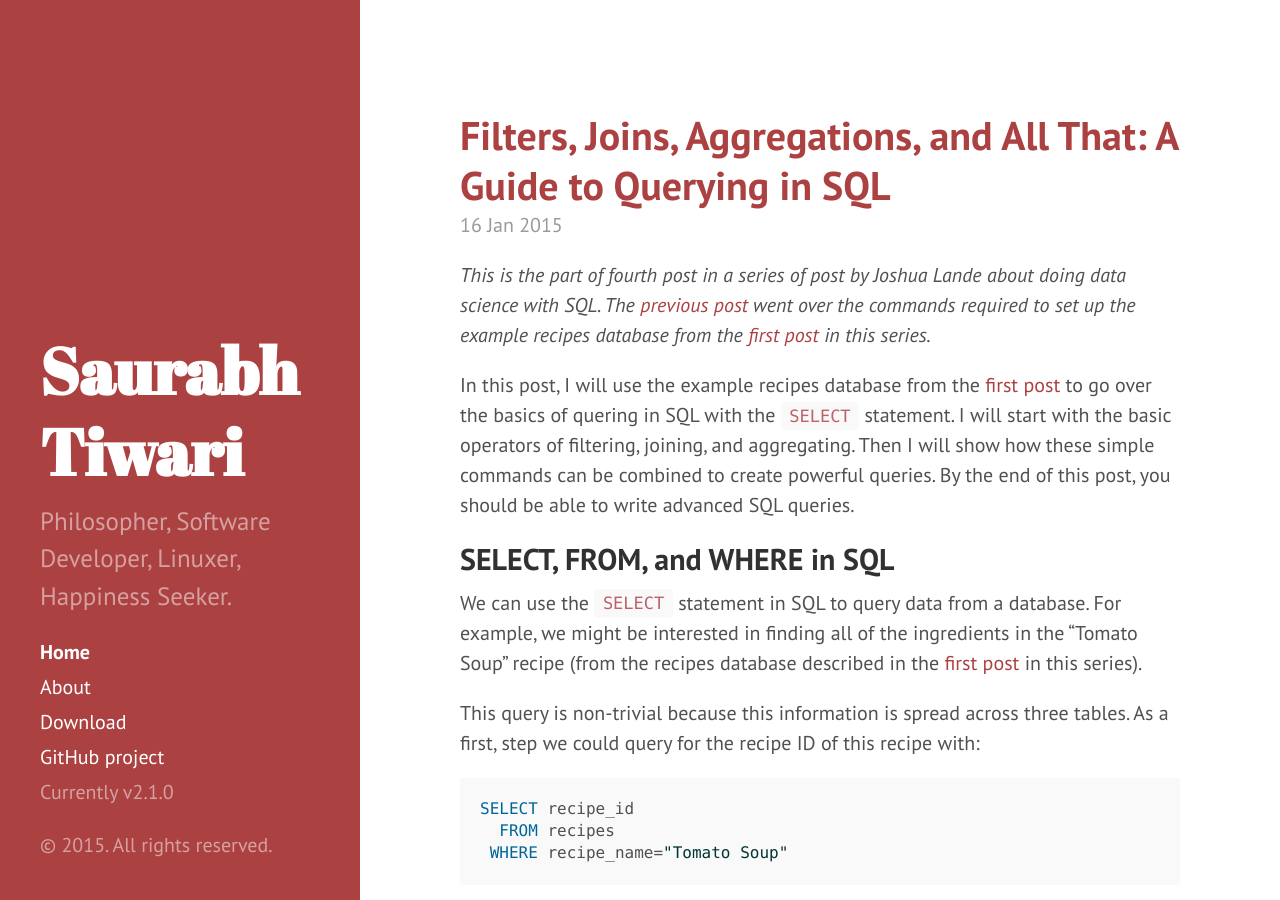
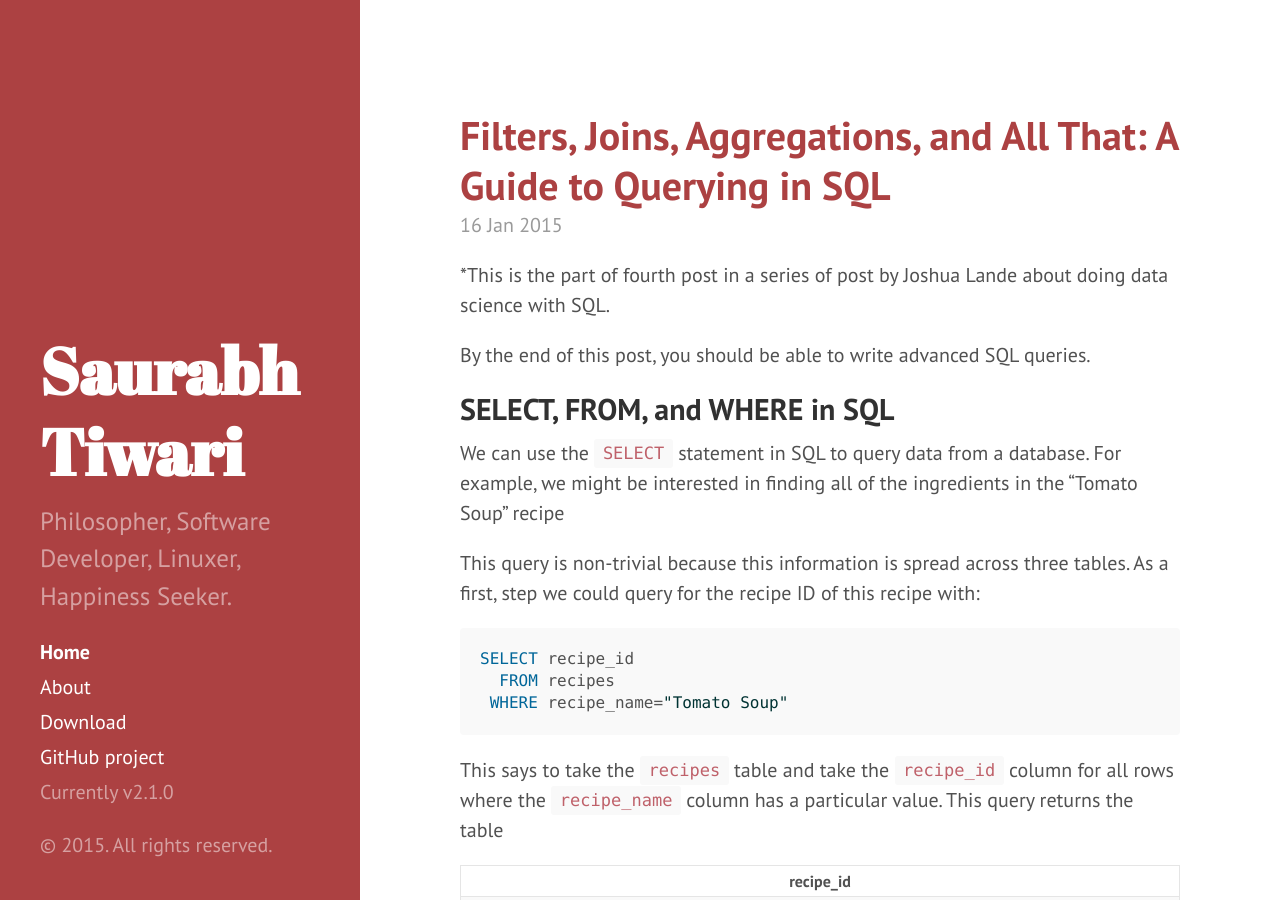
Before and after one commit to neo7/neo7.github.io, a Jekyll site: the page built from index.html, in a window 1280 px wide and 900 px high. Built offline with Jekyll 4.4.1, drawn with Linux system fonts in a browser that asks for light colours; Markdown is read by kramdown in place of the engine named in the settings; the list of posts is cut into pages by our own code.

Commit message:
fixed errors

```diff
--- a/_posts/2015-01-16-filters-joins-aggregations.md
+++ b/_posts/2015-01-16-filters-joins-aggregations.md
@@ -6,19 +6,9 @@ permalink: "filters-joins-aggregations"
 ---
 
 *This is the part of fourth post in a series of post by Joshua Lande
-about doing data science with SQL. The
-[previous post]({% post_url 2014-04-28-create-tables-sql %})
-went over the commands
-required to set up the example recipes database from the
-[first post]({% post_url 2014-04-18-database-normalization %})
-in this series.*
+about doing data science with SQL.
 
-In this post, I will use the example recipes database from the
-[first post]({% post_url 2014-04-18-database-normalization %}) to
-go over the basics of quering in SQL with the `SELECT` statement.
-I will start with the basic operators of filtering, joining, and
-aggregating. Then I will show how these simple commands can be
-combined to create powerful queries.  By the end of this post, you
+By the end of this post, you
 should be able to write advanced SQL queries.
 
 ## SELECT, FROM, and WHERE in SQL
@@ -26,10 +16,6 @@ should be able to write advanced SQL queries.
 We can use the `SELECT` statement in SQL to query data from a
 database.  For example, we might be interested in finding
 all of the ingredients in the "Tomato Soup" recipe
-(from the
-recipes database described in the
-[first post]({% post_url 2014-04-18-database-normalization %})
-in this series).
 
 This query is non-trivial because this
 information is spread across three tables.
@@ -623,5 +609,3 @@ This returns:
 
 From these examples, I hope you see that the simple SQL operators
 can be combined to perform very powerful queries.
-
-{% include twitter_plug.html %}
```
Also changed, not shown: _posts/2014-04-25-install-mysql.md (+0 -7 lines).
